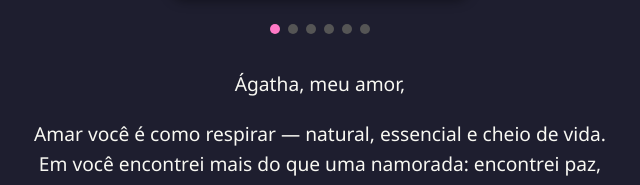
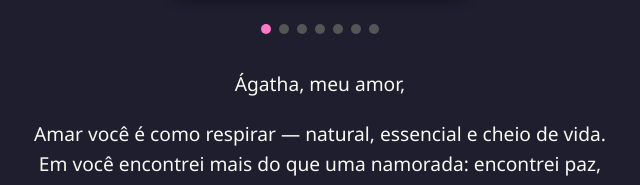
Before and after one commit to Samuel7j/Dia-dos-Namorados, a plain HTML site: page index.html in a window 1280 px wide. Shown: the part 533-718 px from the top of the page, 320-960 px from the left. Drawn offline with Linux system fonts and the light colour scheme.

Commit message:
Update index.html

```diff
--- a/index.html
+++ b/index.html
@@ -174,7 +174,7 @@
     setInterval(criarCoracao, 800);
 
     // Carrossel
-    const imagens = ["img1.jpg", "img2.jpg", "img3.jpg", "img4.jpg", "img5.jpg", "img7.jpg"];
+    const imagens = ["img1.jpg", "img2.jpg", "img3.jpg", "img4.jpg", "img5.jpg", "img6.xcf", "img7.jpg"];
     let indiceAtual = 0;
     const img = document.getElementById("imagemCarrossel");
     const indicadores = document.getElementById("indicadores");
```
